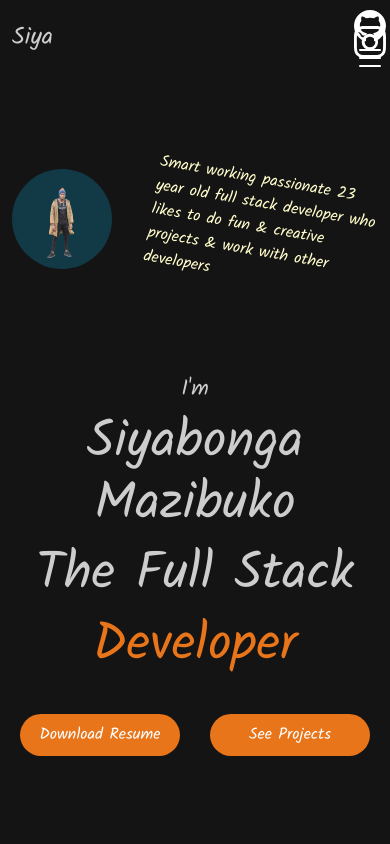
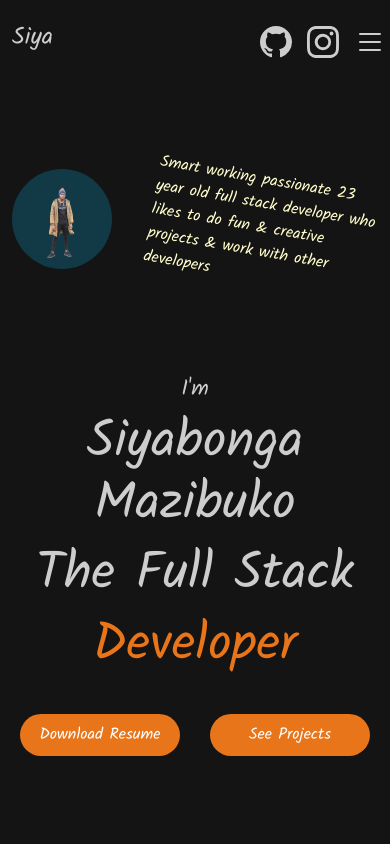
Before and after one commit to siyabongasamkelo/portfolio, a React (Create React App) app in the folder client/siya/: page / in a window 390 px wide. Shown: the top 844 px of the page. Built offline with nearby package versions, Linux system fonts and the light colour scheme.

Commit message:
feat: made header responsive to all devices

```diff
--- a/client/siya/src/components/header/Header.styled.js
+++ b/client/siya/src/components/header/Header.styled.js
@@ -32,12 +32,22 @@ export const Links = styled.div`
 `;
 
 export const Action = styled.div`
+  width: 20%;
+  display: flex;
+  justify-content: space-between;
+  align-items: center;
   svg {
-    fill: white;
+    fill: rgba(225, 225, 225, 0.9);
     transform: scale(200%);
     display: none;
   }
+  .alldevices {
+    display: block;
+  }
   @media only screen and (max-width: 600px) {
+    width: 30%;
+    display: flex;
+    justify-content: space-between;
     button {
       display: none;
     }
```
